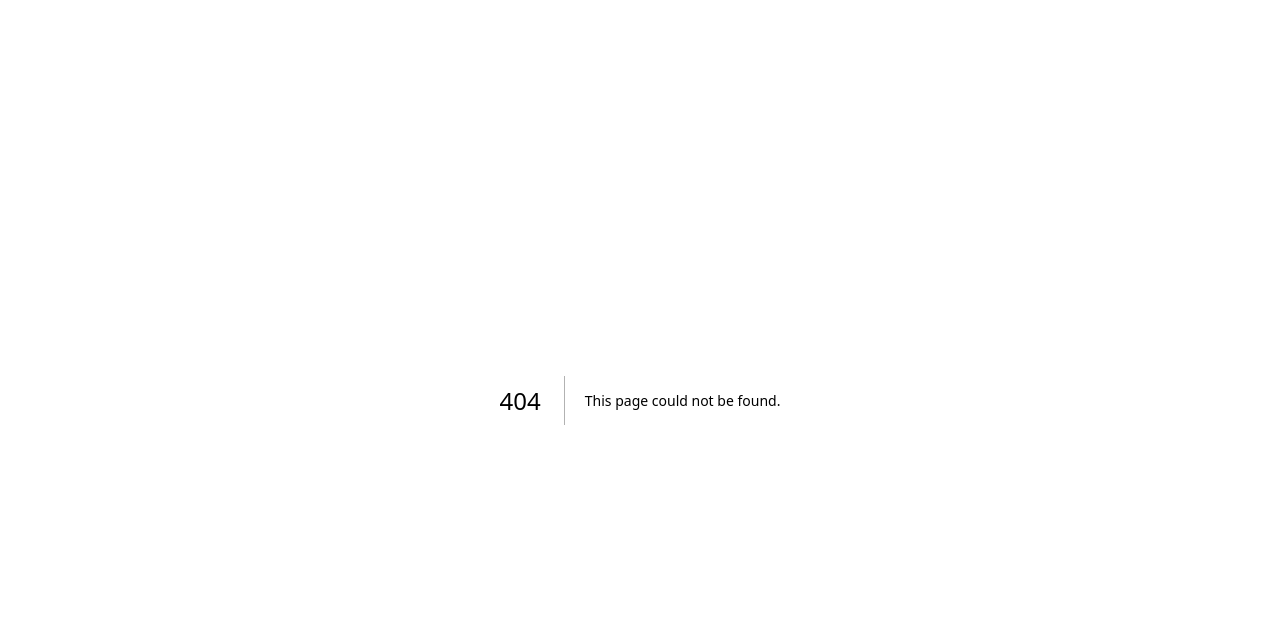
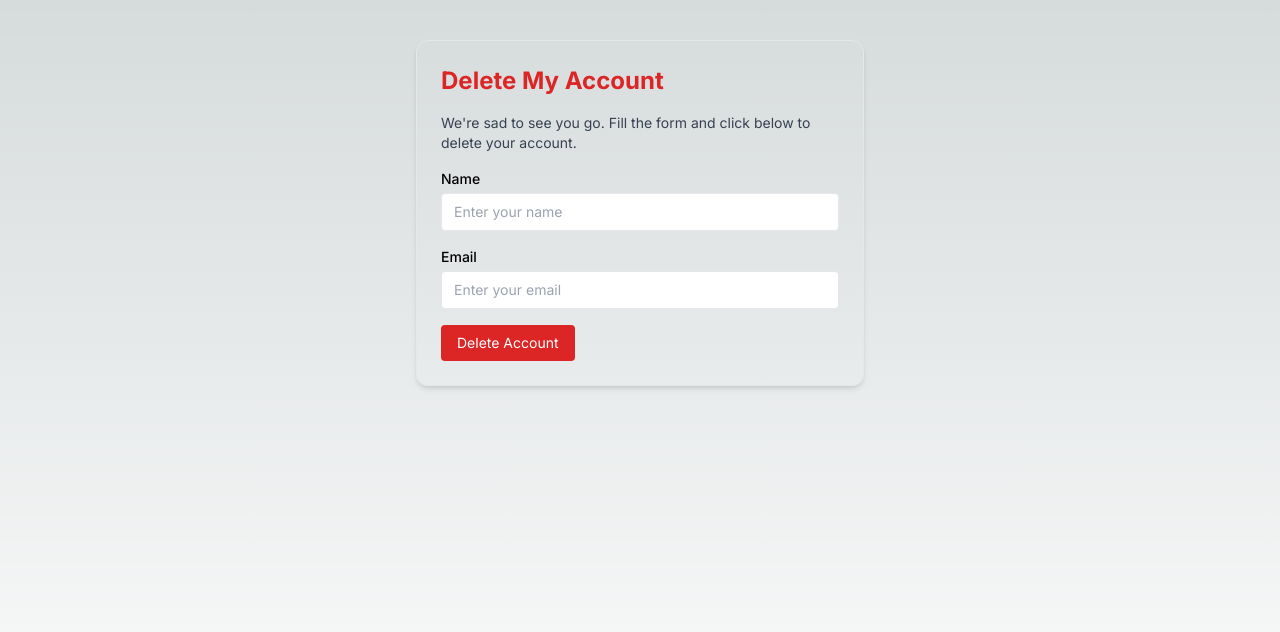
Before and after one commit to Divyanshu7611/utkarshkisan, a Next.js app: page /account/delete in a window 1280 px wide. Before the commit this address had no page. Shown: the top 632 px of the page. Built offline with nearby package versions, Linux system fonts and the light colour scheme.

Commit message:
user deletion page added

```diff
--- /dev/null
+++ b/src/app/account/delete/page.jsx
@@ -0,0 +1,76 @@
+"use client"; // This is needed for buttons to work
+import { useState } from 'react';
+import { useRouter } from 'next/navigation';
+
+export default function DeletePage() {
+  const router = useRouter();
+  const [formData, setFormData] = useState({ name: '', email: '' });
+  const [deleted, setDeleted] = useState(false);
+
+  const handleChange = (e) => {
+    setFormData({ ...formData, [e.target.name]: e.target.value });
+  };
+
+  const handleDelete = () => {
+    const { name, email } = formData;
+    if (!name || !email) {
+      alert('Please fill in both fields before deleting.');
+      return;
+    }
+
+    const confirmed = window.confirm('Are you sure you want to delete your account? This action is irreversible.');
+    if (confirmed) {
+      // Here you'd call your API to delete the account.
+      setDeleted(true);
+      router.push('/'); // Redirect to home page after deletion
+
+    }
+  };
+
+  return (
+    <div className="max-w-md mx-auto mt-10 p-6 border rounded-xl shadow-md">
+      {!deleted ? (
+        <>
+          <h1 className="text-2xl font-bold mb-4 text-red-600">Delete My Account</h1>
+          <p className="mb-4 text-gray-700">We're sad to see you go. Fill the form and click below to delete your account.</p>
+
+          <div className="mb-4">
+            <label className="block text-sm font-medium mb-1">Name</label>
+            <input
+              type="text"
+              name="name"
+              className="w-full border px-3 py-2 rounded"
+              value={formData.name}
+              onChange={handleChange}
+              placeholder="Enter your name"
+            />
+          </div>
+
+          <div className="mb-4">
+            <label className="block text-sm font-medium mb-1">Email</label>
+            <input
+              type="email"
+              name="email"
+              className="w-full border px-3 py-2 rounded"
+              value={formData.email}
+              onChange={handleChange}
+              placeholder="Enter your email"
+            />
+          </div>
+
+          <button
+            onClick={handleDelete}
+            className="bg-red-600 hover:bg-red-700 text-white px-4 py-2 rounded"
+          >
+            Delete Account
+          </button>
+        </>
+      ) : (
+        <div className="text-center">
+          <h2 className="text-xl font-semibold text-green-600">Account Deleted Successfully</h2>
+          <p className="text-gray-700 mt-2">We hope to see you again.</p>
+        </div>
+      )}
+    </div>
+  );
+}
--- /dev/null
+++ b/src/components/DeleteButton.jsx
@@ -0,0 +1,30 @@
+'use client'; // This is needed for buttons to work
+
+export default function DeleteButton() {
+  const handleDelete = async () => {
+    if (confirm("Are you sure? This cannot be undone!")) {
+      try {
+        // This will send an email to you
+        await fetch('/api/delete-account', {
+          method: 'POST',
+          headers: { 'Content-Type': 'application/json' },
+          body: JSON.stringify({
+            email: 'user@example.com' // This will be the user's email
+          }),
+        });
+        alert("Account deletion request sent!");
+      } catch (error) {
+        alert("Failed to send request");
+      }
+    }
+  };
+
+  return (
+    <button
+      onClick={handleDelete}
+      style={{ backgroundColor: 'red', color: 'white', padding: '10px 20px' }}
+    >
+      Delete My Account
+    </button>
+  );
+}
```
